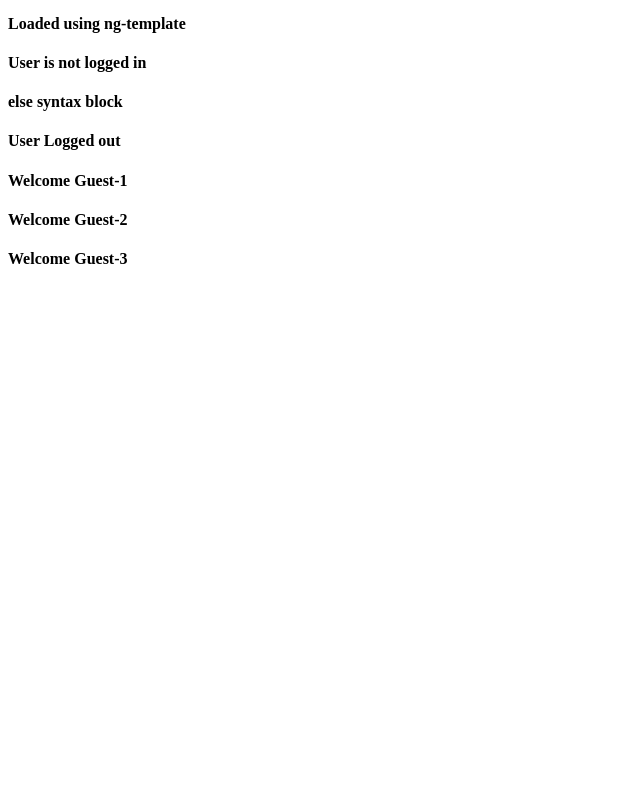
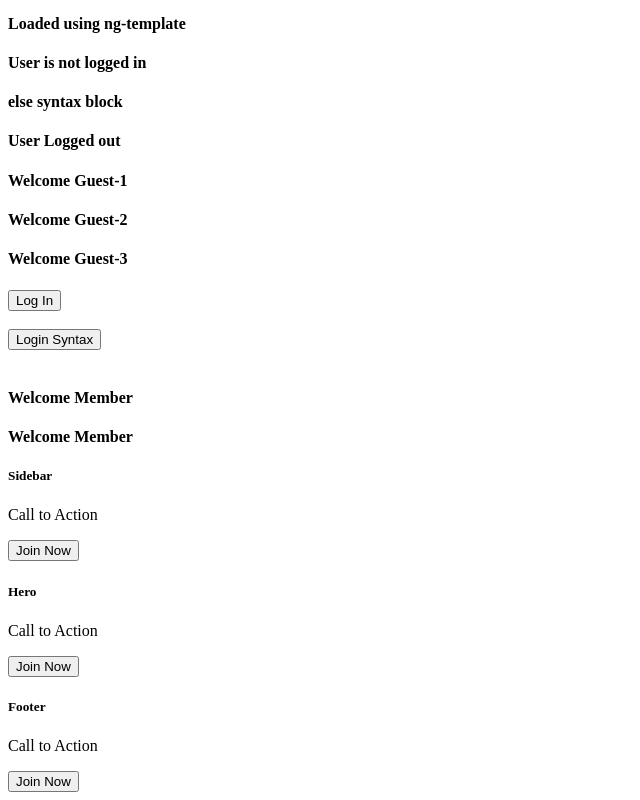
Before and after one commit to junaidalam2/angularV18Tutorial, an Angular app: page / in a window 1280 px wide. Shown: the part 697-1497 px from the top of the page, without its empty margins (0-640 px from the left). Before the commit the page ends 987 px from the top, so only its background shows below. Built offline with nearby package versions, Linux system fonts and the light colour scheme.

Commit message:
finished part 8

```diff
--- a/src/app/app.component.html
+++ b/src/app/app.component.html
@@ -96,3 +96,53 @@
 } @else if(isGuest) {
    <h4> Welcome Guest-3</h4>
 }
+
+<!-- if Directive with Number Values -->
+
+<button (click)="countLoginAttempts()" *ngIf="loginCount < 4">Log In</button>
+
+<h4 *ngIf="loginCount > 3">Exceeded 3 login Attempts, please try again later</h4>
+
+<br>
+<br>
+
+@if(loginCount < 4) {
+   <button (click)="countLoginAttempts()">Login Syntax</button>
+} @else {
+   <h4>Exceeded 3 login Attempts, please try again later</h4>
+}
+
+<!-- if Directive with String Values -->
+
+<br>
+<br>
+
+<h4 *ngIf="userRole == 'Admin'; else memberMessage1">Welcome Admin</h4>
+
+<ng-template #memberMessage1>
+   <h4>Welcome Member</h4>
+</ng-template>
+
+
+@if(userRole == 'Admin') {
+   <h4>Welcome Admin</h4>
+} @else {
+   <h4>Welcome Member</h4>
+}
+
+ <!-- ng Template Outlet -->
+
+ <ng-template #joinNowButton>
+   <p>Call to Action</p>
+   <button>Join Now</button>
+</ng-template>
+
+<div [ngTemplateOutlet]="joinNowButton">
+   <h5>Sidebar</h5>
+</div>
+<div [ngTemplateOutlet]="joinNowButton">
+   <h5>Hero</h5>
+</div>
+<div [ngTemplateOutlet]="joinNowButton">
+   <h5>Footer</h5>
+</div>
--- a/src/app/app.component.ts
+++ b/src/app/app.component.ts
@@ -3,13 +3,13 @@ import { RouterOutlet } from '@angular/router';
 import { AppNavbar } from './navbar/navbar.component';
 import { HeaderComponent } from './header/header.component';
 import { FormsModule} from '@angular/forms';
-import { NgIf } from '@angular/common';
+import { NgIf, NgTemplateOutlet } from '@angular/common';
 import { bootstrapApplication } from '@angular/platform-browser';
 
 @Component({
   selector: 'app-root',
   standalone: true,
-  imports: [RouterOutlet, AppNavbar, HeaderComponent, FormsModule, NgIf],
+  imports: [RouterOutlet, AppNavbar, HeaderComponent, FormsModule, NgIf, NgTemplateOutlet],
   templateUrl: './app.component.html',
   styleUrl: './app.component.css'
 })
@@ -54,4 +54,12 @@ export class AppComponent {
   isMember: boolean = false;
   isGuest: boolean = true;
 
+  loginCount: number = 0;
+  userRole: string = "Member";
+
+  countLoginAttempts() {
+    this.loginCount++;
+    console.log(this.loginCount)
+  }
+
 }
```
